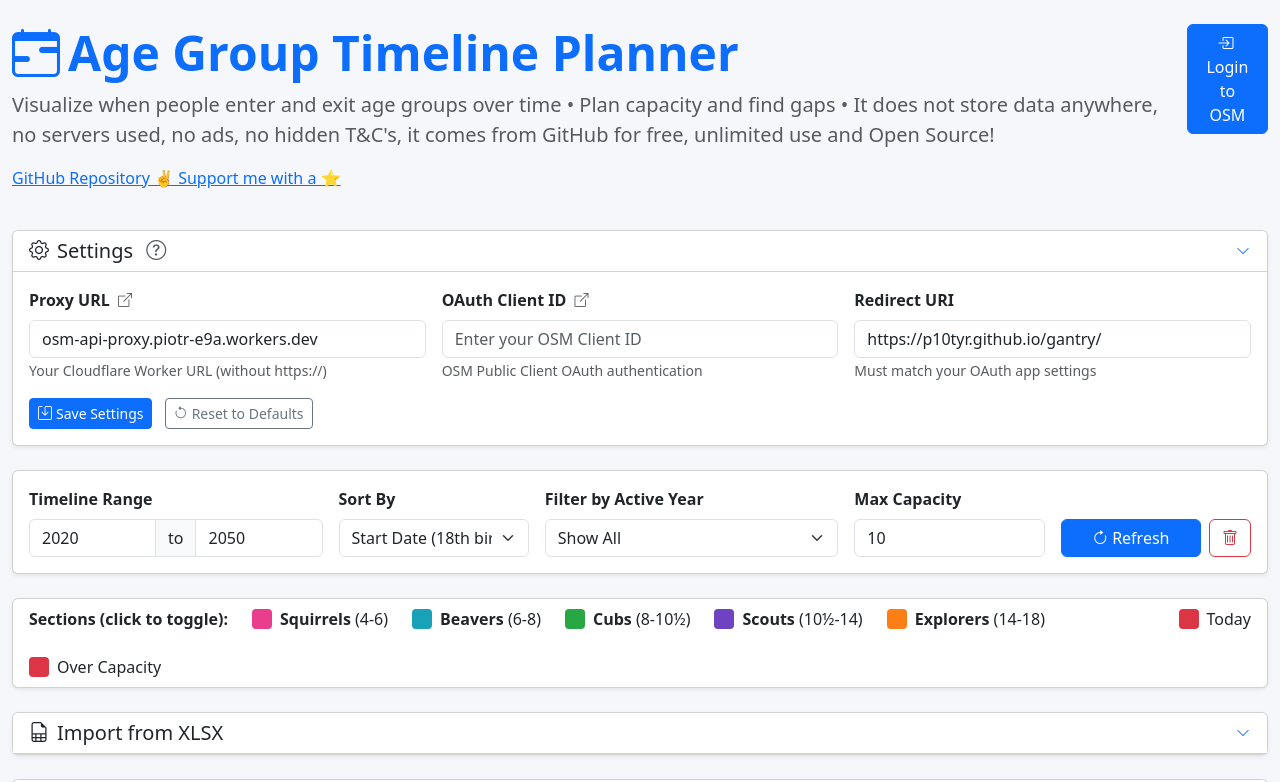
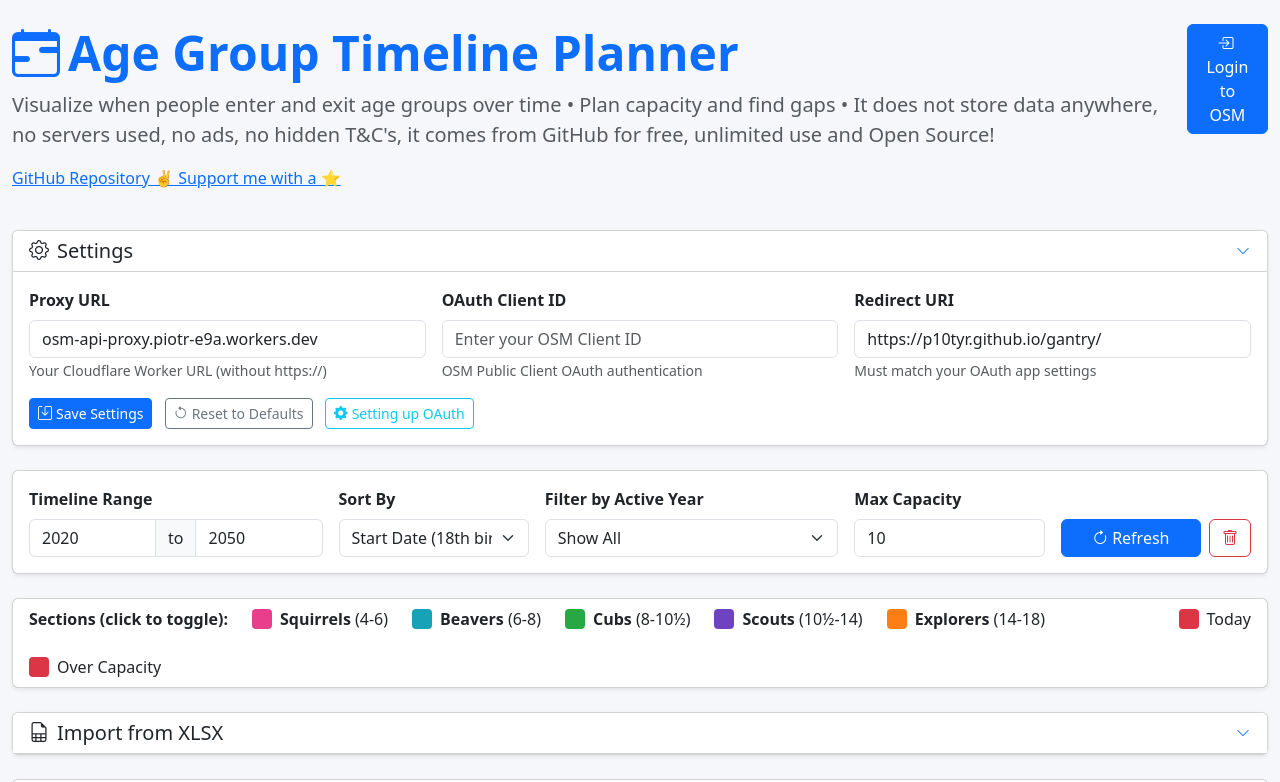
Before and after one commit to p10tyr/gantry, a plain HTML site: page index.html in a window 1280 px wide. Both pictures are taken after a click on the button 1243 px from the left and 250 px from the top of the page. Shown: the top 782 px of the page. Drawn offline with nearby package versions, Linux system fonts and the light colour scheme.

Commit message:
minor updates

```diff
--- a/index.html
+++ b/index.html
@@ -40,9 +40,6 @@
             <div class="card-header bg-white d-flex justify-content-between align-items-center">
                 <h5 class="mb-0">
                     <i class="bi bi-gear me-2"></i>Settings
-                    <a href="https://github.com/p10tyr/gantry#readme" target="_blank" rel="noopener noreferrer" class="ms-2" title="View setup guide">
-                        <i class="bi bi-question-circle text-muted"></i>
-                    </a>
                 </h5>
                 <button class="btn btn-link btn-sm p-0" type="button" data-bs-toggle="collapse" data-bs-target="#settingsCollapse">
                     <i class="bi bi-chevron-down"></i>
@@ -54,18 +51,13 @@
                         <div class="col-md-4">
                             <label for="settings-proxy-url" class="form-label fw-semibold">
                                 Proxy URL
-                                <a href="https://www.onlinescoutmanager.co.uk/oauth/admin" target="_blank" rel="noopener noreferrer" class="ms-1" title="Manage OAuth apps in OSM">
-                                    <i class="bi bi-box-arrow-up-right small text-muted"></i>
-                                </a></label>
+                              </label>
                             <input type="text" class="form-control" id="settings-proxy-url" value="osm-api-proxy.piotr-e9a.workers.dev">
                             <small class="text-muted">Your Cloudflare Worker URL (without https://)</small>
                         </div>
                         <div class="col-md-4">
                             <label for="settings-client-id" class="form-label fw-semibold">
                                 OAuth Client ID
-                                <a href="https://www.onlinescoutmanager.co.uk/oauth/admin" target="_blank" rel="noopener noreferrer" class="ms-1" title="Manage OAuth apps in OSM">
-                                    <i class="bi bi-box-arrow-up-right small text-muted"></i>
-                                </a>
                             </label>
                             <input type="text" class="form-control" id="settings-client-id" placeholder="Enter your OSM Client ID">
                             <small class="text-muted">OSM Public Client OAuth authentication</small>
@@ -76,6 +68,7 @@
                             <small class="text-muted">Must match your OAuth app settings</small>
                         </div>
                     </div>
+
                     <div class="mt-3">
                         <button class="btn btn-primary btn-sm" onclick="saveSettings()">
                             <i class="bi bi-save me-1"></i>Save Settings
@@ -83,6 +76,9 @@
                         <button class="btn btn-outline-secondary btn-sm ms-2" onclick="resetSettings()">
                             <i class="bi bi-arrow-counterclockwise me-1"></i>Reset to Defaults
                         </button>
+                        <a href="https://github.com/p10tyr/gantry/blob/main/README.md#setting-up-oauth-in-osm" target="_blank" rel="noopener noreferrer" class="btn btn-outline-info btn-sm ms-2">
+                            <i class="bi bi-gear-fill me-1"></i>Setting up OAuth
+                        </a>
                     </div>
                 </div>
             </div>
```
